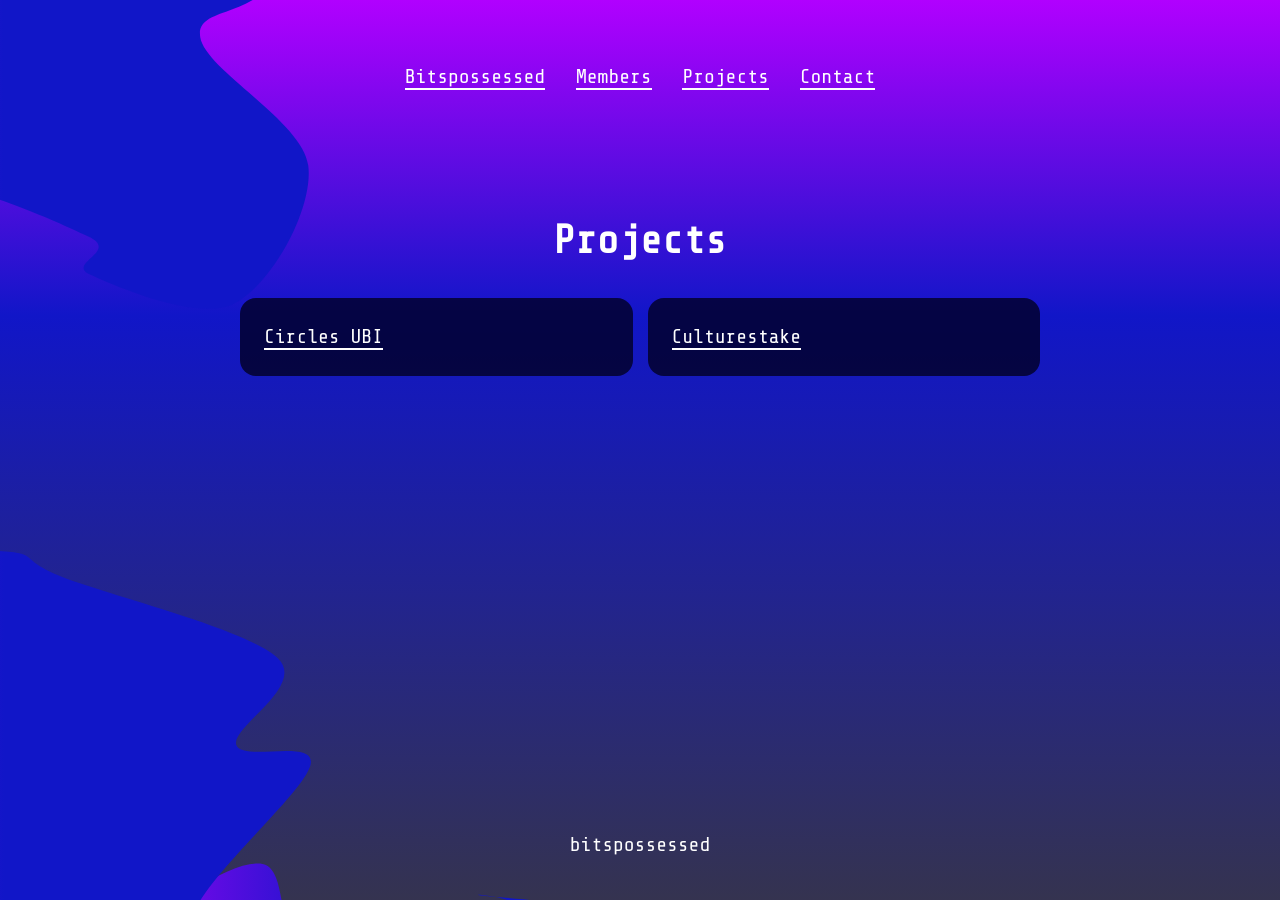
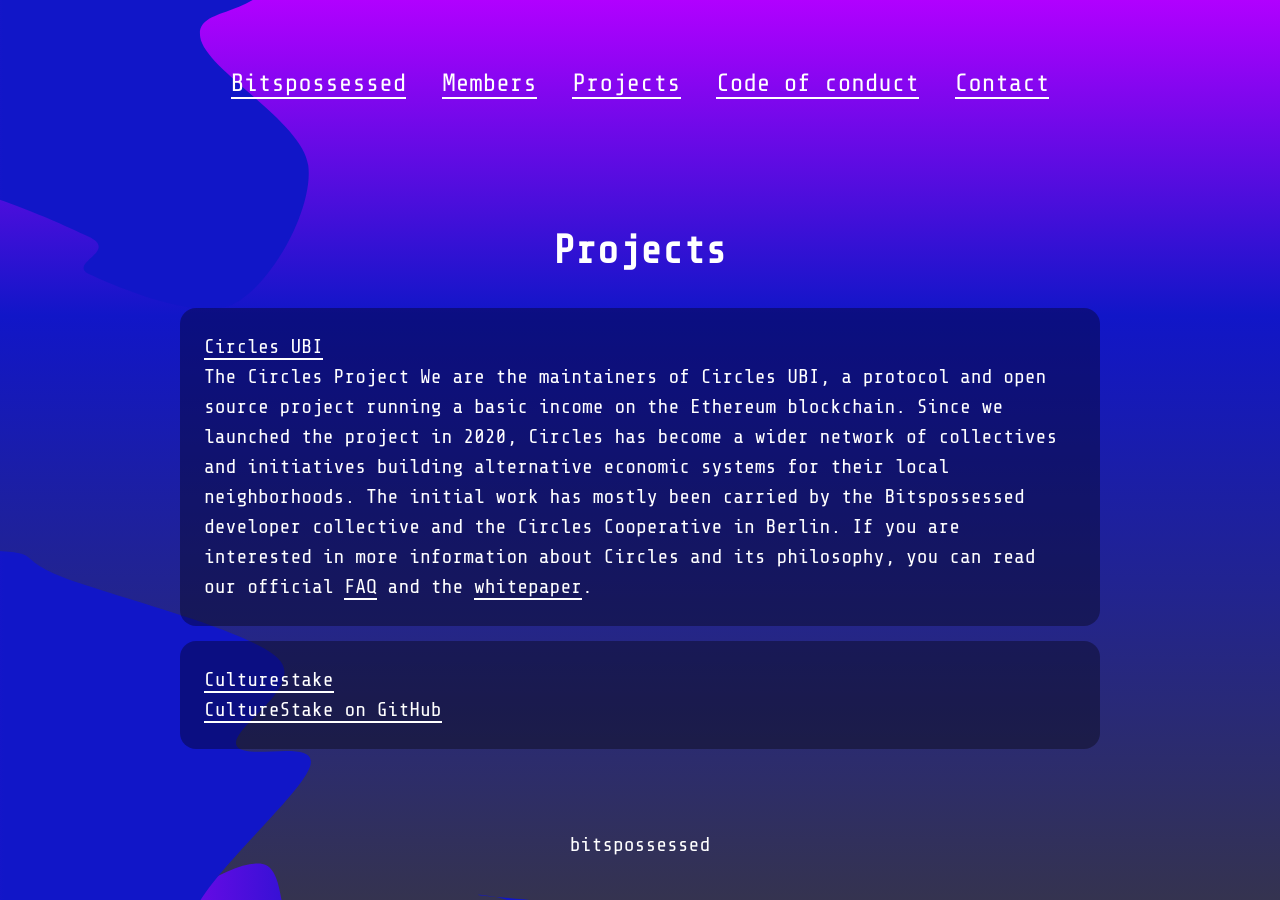
Before and after one commit to bitspossessed/website, a Jekyll site: the page built from projects.md, in a window 1280 px wide. Built offline with Jekyll 4.4.1, drawn with Linux system fonts in a browser that asks for light colours; our own code applies the rules of GitHub Pages for plain Markdown files.

Commit message:
Add code of conduct

```diff
--- a/_includes/header.html
+++ b/_includes/header.html
@@ -4,6 +4,7 @@
     <a href="{{ base }}/" class="navigation-item"><span class="link-text">Bitspossessed</span></a>
     <a href="{{ base }}/members" class="navigation-item"><span class="link-text">Members</span></a>
     <a href="{{ base }}/projects" class="navigation-item"><span class="link-text">Projects</span></a>
+    <a href="{{ base }}/code-of-conduct" class="navigation-item"><span class="link-text">Code of conduct</span></a>
     <a href="{{ base }}/contact" class="navigation-item"><span class="link-text">Contact</span></a>
   </nav>
 </header>
--- /dev/null
+++ b/code-of-conduct.md
@@ -0,0 +1,69 @@
+# bitspossessed Code of Conduct
+
+<div class="container-medium">
+  <div class="grid-item grid-item-mb">
+  As members of the bitspossessed collective we are committed to providing a friendly, safe and welcoming environment for all, regardless of level of experience,
+  technical preferences, gender identity and expression, sexual orientation, disability, personal appearance, body size, education, financial status, race,
+  ethnicity, age, religion or nationality.
+  </div>
+
+  <div class="grid-item grid-item-mb">
+  <h2>Expected behaviour</h2>
+
+We expect members and collaborators of the bitspossessed collective to remain mindful of, and take responsibility for, their speech and behavior. This includes:
+
+- Acting out of respect for others.
+- Actively listening to others and not dominating discussions.
+- Respecting physical and emotional boundaries.
+- Attempt collaboration before conflict.
+- Be mindful of your surroundings and of your fellow participants. Alert moderators if you notice a dangerous situation, someone in distress, or violations of
+this Code of Conduct, even if they seem inconsequential.
+</div>
+
+  <div class="grid-item grid-item-mb">
+  <h2>Unacceptable behaviour</h2>
+
+We do not tolerate harassment in any form. Harassment includes, but is not limited to:
+
+  <ul>
+    <li>Personal attacks, violence, threats of violence, or deliberate intimidation.</li>
+    <li>Offensive, derogatory, or discriminatory comments.</li>
+    <li>Inappropriate or unwanted attention, touching, or physical contact (sexual or otherwise).</li>
+    <li>Unwanted photography or recording.</li>
+    <li>Disclosure of a person's identity or other private information without their consent. Disclosure of some identifying information is not consent to disclose
+    other identifying information.</li>
+    <li>Inappropriate or unwanted publication of private communication. Publishing or reporting private communication or personally identifying information for the
+    purposes of reporting harassment (as explained here) and/or in the case of whistleblowing, is acceptable.</li>
+    <li>Harming the discussion or community with methods such as sustained disruption, interruption, or blocking of community collaboration (i.e. trolling).</li>
+    <li>Discrimination, particularly against marginalized and otherwise underrepresented groups. Targeted outreach to such groups is allowed and encouraged.</li>
+  </ul>
+
+  </div>
+
+  <div class="grid-item grid-item-mb">
+  <h2>Scope</h2>
+
+We expect all community participants (members, contributors, paid or otherwise; sponsors; and other guests) to abide by this Code of Conduct in all community
+venues--online and in-person--as well as in all one-on-one communications pertaining to community business.
+
+This code of conduct and its related procedures also apply to unacceptable behavior occurring outside the scope of community activities when such behavior has
+the potential to adversely affect the safety and well-being of community members.
+
+  </div>
+
+  <div class="grid-item grid-item-mb">
+  <h2>Reporting</h2>
+
+If you are subject to or witness unacceptable behavior, or have any other concerns, please contact our moderator as soon as possible via email at
+<a href = "mailto: counsellor@bitspossessed.org">counsellor@bitspossessed.org</a> which is monitored by the Spaceship Councellor, a rotative role for
+<a href="https://bitspossessed.org/" target="_blank">bitspossessed</a> collective members.
+
+Moderator(s) will follow <a href="https://geekfeminism.wikia.org/wiki/Conference_anti-harassment/Responding_to_reports" target="_blank">internal guidelines</a>
+for enforcing our Code of Conduct. All complaints will be reviewed and investigated and will result in a response that is deemed necessary and appropriate to
+the circumstances. Moderators are obligated to maintain confidentiality with regard to the reporter of an incident.
+
+Additionally, our moderator(s) are available to help community members engage with local law enforcement or to otherwise help those experiencing unacceptable
+behavior feel safe.
+
+  </div>
+</div>
--- a/projects.md
+++ b/projects.md
@@ -4,10 +4,12 @@
 # Projects
 
 <div class="container-medium">
-  <div class="grid-container grid-container-2-rows">
+  <div class="grid-container grid-container-1-column">
     {% for project in site.projects %}
     <div class="grid-item">
       {{ project.link }}
+      <br>
+      <span>{{ project.text }}</span>
     </div>
     {% endfor %}
   </div>
--- a/static/styles.css
+++ b/static/styles.css
@@ -3,6 +3,7 @@
   --color-purple: rgb(177, 0, 255);
   --color-blue: rgb(17, 22, 200);
   --color-black: rgb(2, 0, 36, 0.8);
+  --color-black-opacity: rgba(0, 0, 0, 0.35);
 }
 
 html,
@@ -47,6 +48,12 @@
   margin: 2em;
 }
 
+@media screen and (max-width: 992px) {
+  main {
+    margin: 15px;
+  }
+}
+
 header {
   text-align: center;
 }
@@ -77,7 +84,7 @@
 }
 
 .container-medium {
-  max-width: 40em;
+  max-width: 46em;
   margin: 0 auto;
 }
 
@@ -88,10 +95,17 @@
 }
 
 .navigation-item {
+  font-size: 25px;
   display: inline-block;
   margin-top: 0.5em;
   margin-right: 0.5em;
   margin-left: 0.5em;
+}
+
+@media screen and (max-width: 992px) {
+  .navigation-item {
+    font-size: 20px;
+  }
 }
 
 .link-text {
@@ -158,7 +172,6 @@
 
 .grid-container {
   display: grid;
-  /* grid-template-columns: repeat(auto-fill, minmax(200px, 1fr)); */
   grid-template-columns: auto auto auto;
   grid-gap: 15px;
 }
@@ -175,17 +188,24 @@
   }
 }
 
-.grid-container-2-rows {
+.grid-container-1-column {
+  grid-template-columns: auto;
+}
+
+.grid-container-2-columns {
   grid-template-columns: repeat(auto-fill, minmax(300px, 1fr));
 }
 
 .grid-item {
   border-radius: 1rem;
-  mix-blend-mode: color-dodge;
-  background: var(--color-black);
+  background: var(--color-black-opacity);
   padding: 1.5rem;
   overflow: auto;
   overflow-x: hidden;
+}
+
+.grid-item-mb {
+  margin-bottom: 15px;
 }
 
 .member-img {
```
Also changed, not shown: _projects/circles-ubi.md (+6 -0 lines), _projects/culturestake.md (+2 -1 lines), bitspossessed.md (+5 -5 lines).
